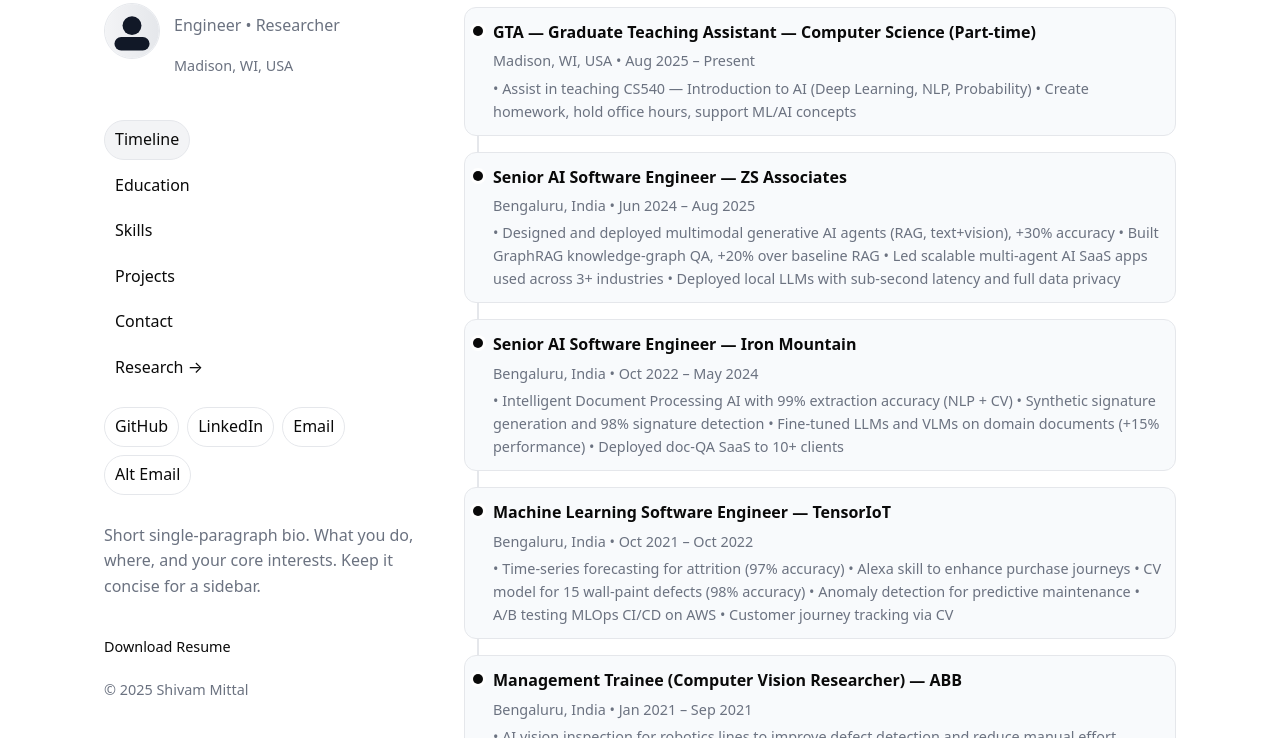
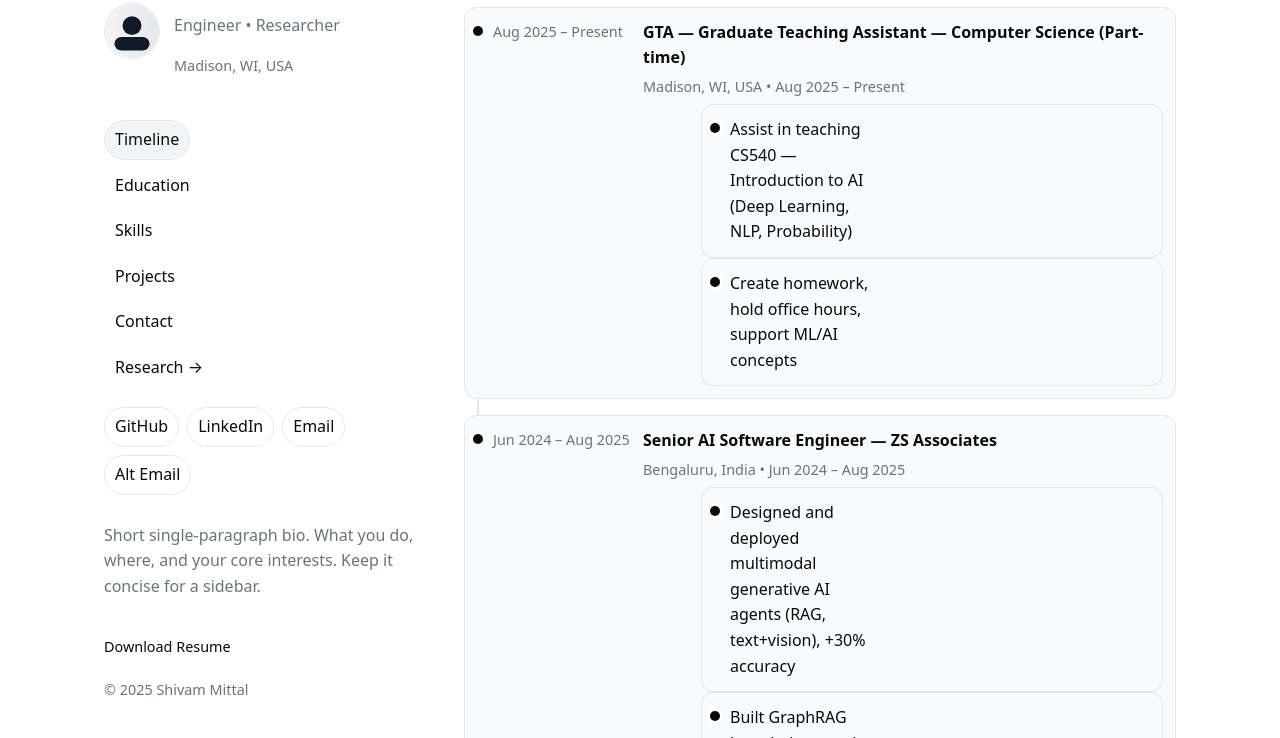
Before and after one commit to msritian/msritian.github.io, a plain HTML site: page index.html in a window 1280 px wide. Shown: the part 62-800 px from the top of the page. Drawn offline with Linux system fonts and the light colour scheme.

Commit message:
Timeline layout: date column + bullets, closer to reference

```diff
--- a/scripts/main.js
+++ b/scripts/main.js
@@ -155,8 +155,10 @@ function renderTimeline(items) {
     .forEach(i => {
       const title = el("strong", {}, i.role ? `${i.role} — ${i.company}` : i.title || i.company || "");
       const meta = el("div", { class: "meta" }, [i.location || "", (i.dates ? ` • ${i.dates}` : "")].join(""));
-      const bullets = el("div", { class: "meta" }, (i.highlights || []).map(h => `• ${h}`).join("\n"));
-      ul.append(el("li", {}, [title, meta, bullets]));
+      const bullets = el("ul", { class: "t-bullets" }, (i.highlights || []).map(h => el("li", {}, h)));
+      const body = el("div", { class: "t-body" }, [title, meta, bullets]);
+      const date = el("div", { class: "t-date" }, i.dates || "");
+      ul.append(el("li", {}, [date, body]));
     });
 }
 
--- a/styles.css
+++ b/styles.css
@@ -124,12 +124,15 @@ html{ scroll-behavior: smooth }
 }
 #timeline-list li{
   position: relative; padding: 12px 12px 12px 28px; border:1px solid var(--border); border-radius: var(--radius); background: var(--card);
+  display:grid; grid-template-columns: 140px 1fr; gap: 10px;
 }
 #timeline-list li::before{
   content: ""; position: absolute; left: 8px; top: 18px; width: 10px; height: 10px; border-radius: 50%; background: var(--fg);
   box-shadow: 0 0 0 3px var(--bg);
 }
 #timeline-list .meta{ color: var(--muted) }
+#timeline-list .t-date{ font-size: .9rem; color: var(--muted) }
+#timeline-list .t-bullets{ margin: 6px 0 0 18px }
 #timeline-list strong{ font-size: 1rem }
 
 /* Skills grid tighter like badge groups */
```
